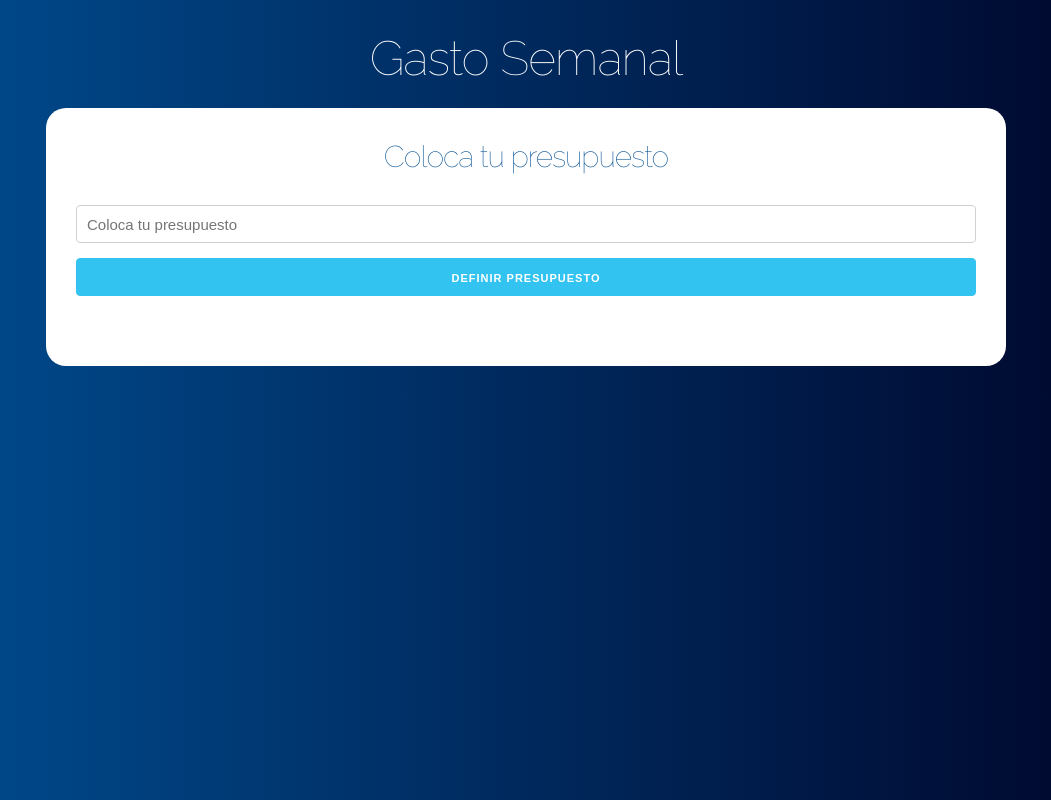
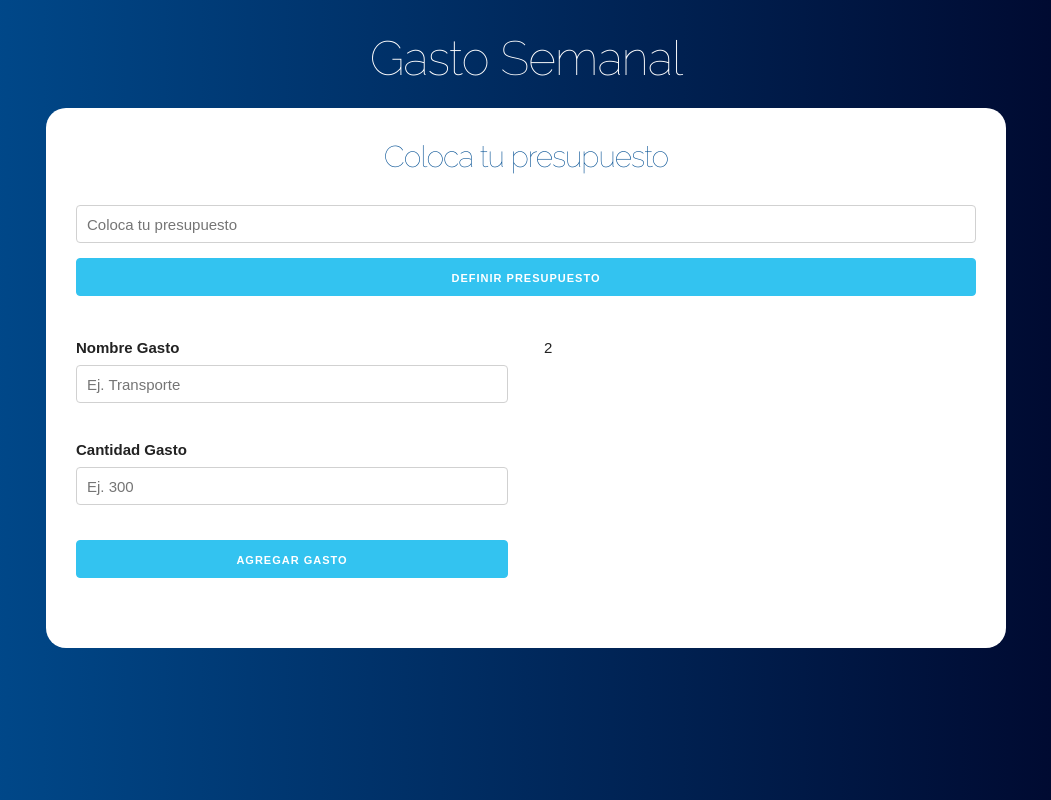
Before and after one commit to Leoniiii/Gasto-Semanal, a React (Create React App) app: page / in a window 1280 px wide. Shown: the whole page, without its empty margins (114-1165 px from the left). Built offline with nearby package versions, Linux system fonts and the light colour scheme.

Commit message:
Agregando formulario de gastos

```diff
--- a/src/App.js
+++ b/src/App.js
@@ -1,5 +1,7 @@
 import React, {useState} from "react";
 import Pregunta from './components/Pregunta';
+import Formulario from './components/Formulario';
+
 
 function App() {
   //Definir el state
@@ -15,6 +17,14 @@
             guardarPresupuesto={guardarPresupuesto}
             guardarRestante={guardarRestante}
           />
+          <div className="row">
+            <div className="one-half column">
+              <Formulario />
+            </div>
+            <div className="one-half column">
+              2
+            </div>
+          </div>
         </div>
       </header>
     </div>
--- /dev/null
+++ b/src/components/Formulario.js
@@ -0,0 +1,30 @@
+import React from "react";
+
+const Formulario = () => (
+  <form>
+    <div className="campo">
+      <label>Nombre Gasto</label>
+      <input
+        type="text"
+        className="u-full-width"
+        placeholder="Ej. Transporte"
+      />
+    </div>
+    <div className="campo">
+      <label>Cantidad Gasto</label>
+      <input
+        type="number"
+        className="u-full-width"
+        placeholder="Ej. 300" />
+    </div>
+
+    <input
+        type="submit"
+        className="button-primary u-full-width"
+        value="Agregar Gasto"
+    />
+
+</form>
+);
+
+export default Formulario;
```
